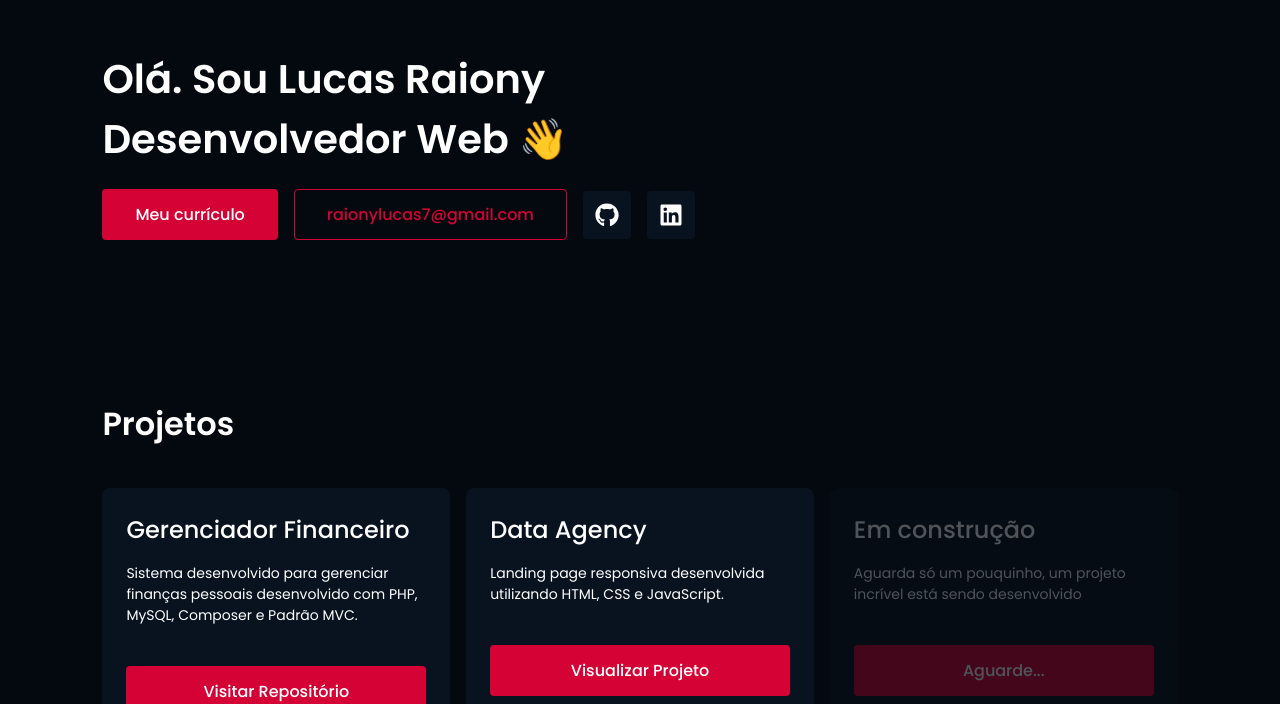
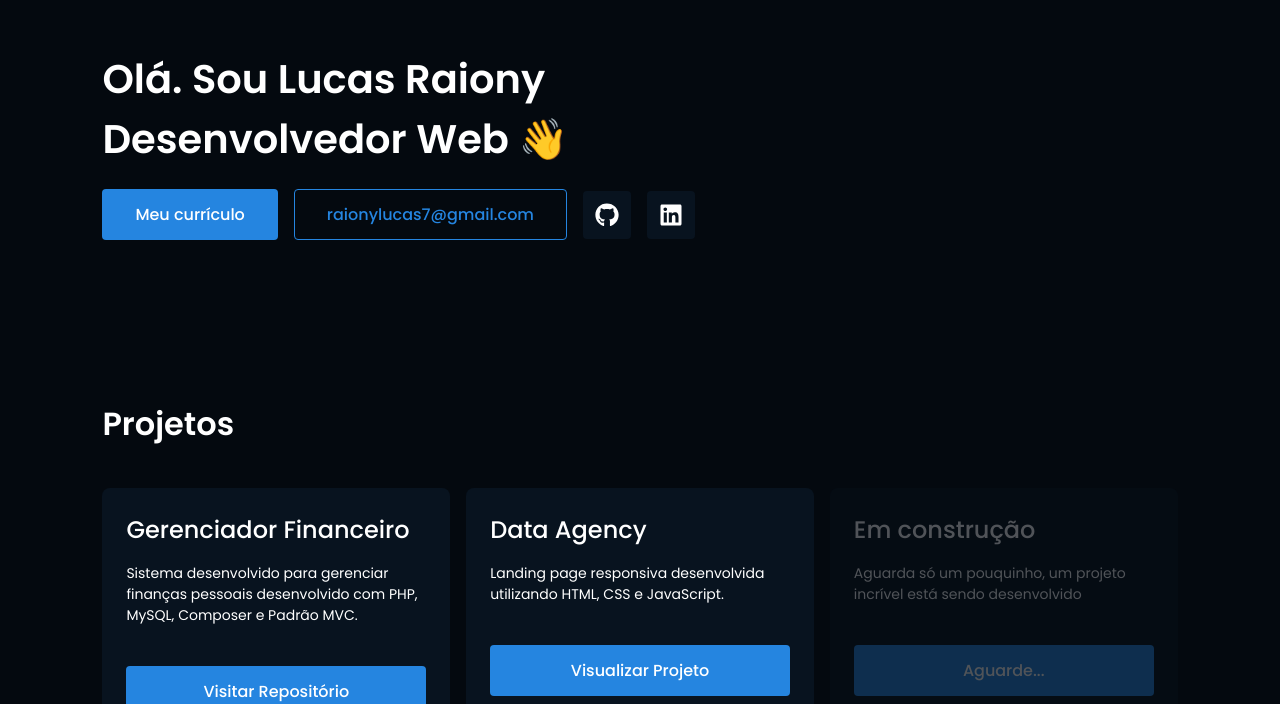
Before and after one commit to raionylucas/portfolio-react, a React (Vite) app: page / in a window 1280 px wide. Shown: the part 111-815 px from the top of the page. Built offline with nearby package versions, Linux system fonts and the light colour scheme.

Commit message:
alterando cor primária do site

```diff
--- a/src/index.scss
+++ b/src/index.scss
@@ -1,7 +1,7 @@
 @import "./styles/mixins.scss";
 
 :root {
-  --primary-rose: #d50235;
+  --primary-rose: #2585e0;
   --primary-blue: #04090f;
   --second-blue: #08131f;
   --primary-white: #ffffff;
```
Also changed, not shown: public/fav-icons.svg.
